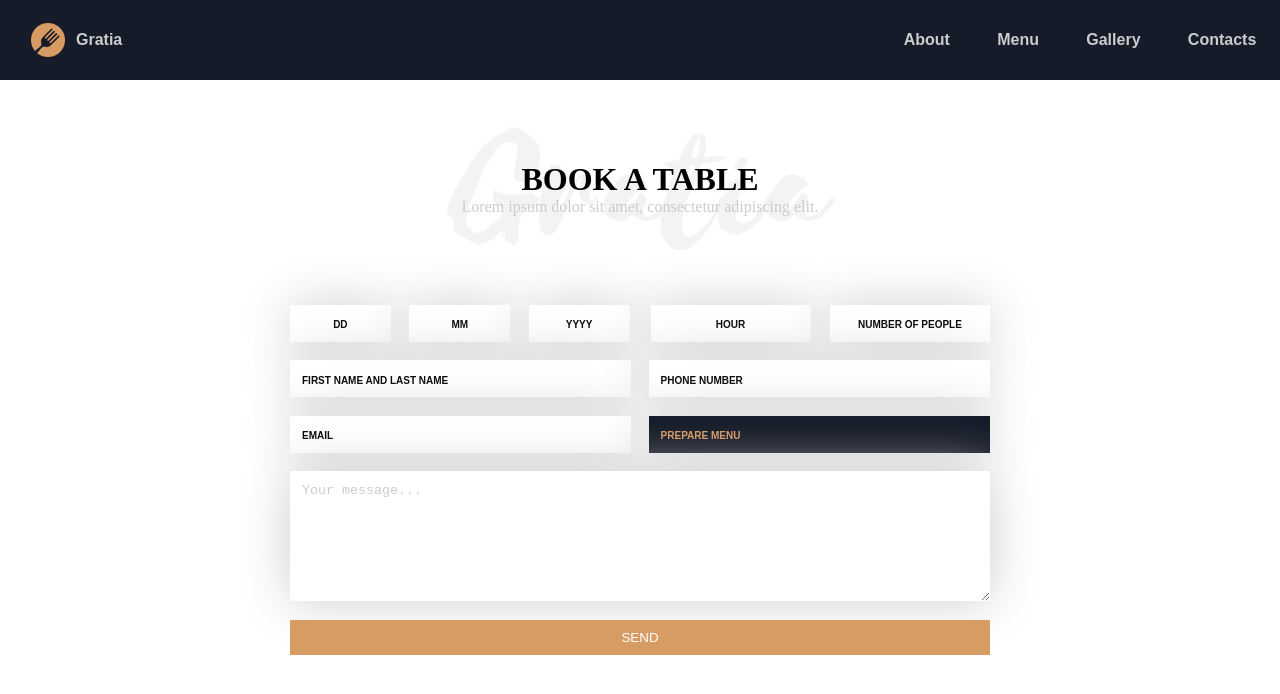
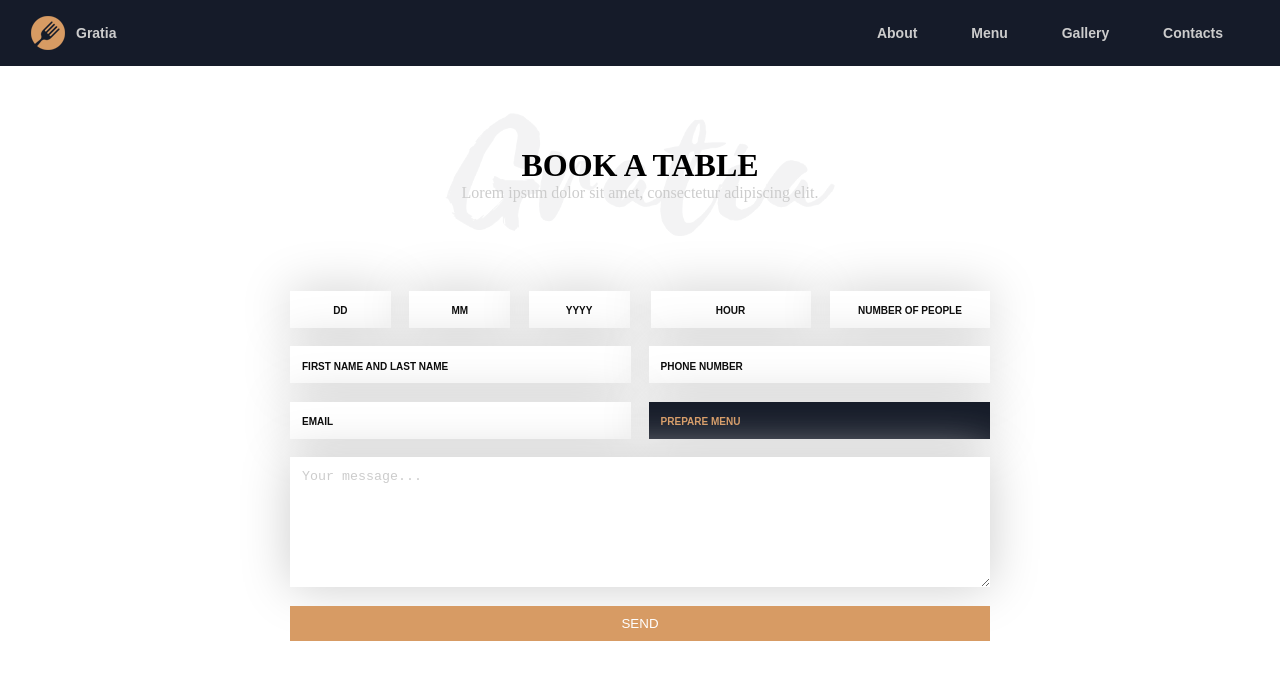
Before and after one commit to JuliaVolkova/angular-gratia, an Angular app: page /booktable in a window 1280 px wide. Shown: the top 694 px of the page. Built offline with nearby package versions, Linux system fonts and the light colour scheme.

Commit message:
feat: Change font-size, add styles for header

```diff
--- a/src/app/components/header/header.component.css
+++ b/src/app/components/header/header.component.css
@@ -16,6 +16,7 @@
   justify-content: space-around;
   align-items: center;
   width: 400px;
+  margin: 0 30px;
 }
 
 .header__list-item {
@@ -29,6 +30,7 @@ a {
   text-decoration: none;
   color: #ccc;
   font-family: "CrimsonText Italic", sans-serif;
+  font-size: 14px;
   font-weight: bold;
   letter-spacing: 0;
   text-align: center;
--- a/src/app/components/promo/promo.component.css
+++ b/src/app/components/promo/promo.component.css
@@ -22,5 +22,6 @@
   color: #d79b63;
   font-family: "CrimsonText Italic", sans serif;
   font-weight: bold;
+  font-size: 14px;
   letter-spacing: 0;
 }
```
